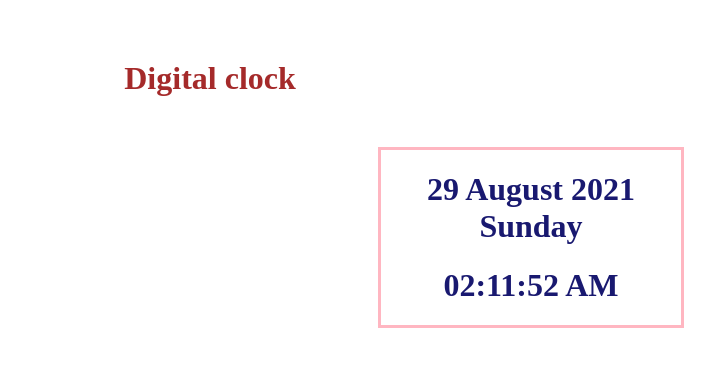
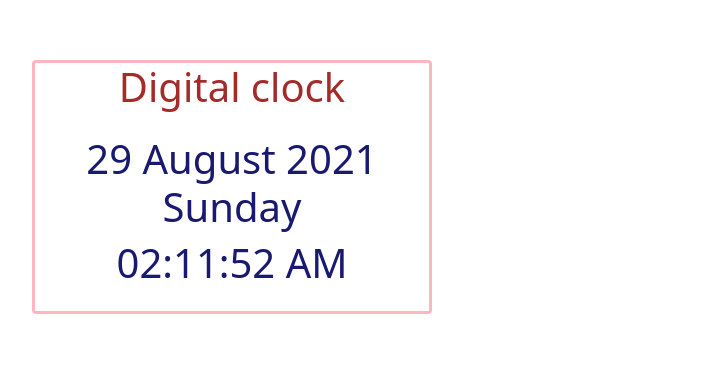
Before and after one commit to deepacg/digital-clock, a plain HTML site: page index.html in a window 1280 px wide. Shown: the part 140-506 px from the top of the page, without its empty margins (430-1145 px from the left). Drawn offline with nearby package versions, Linux system fonts and the light colour scheme.

Commit message:
added bootstrap

```diff
--- a/index.html
+++ b/index.html
@@ -5,14 +5,25 @@
     <meta http-equiv="X-UA-Compatible" content="IE=edge">
     <meta name="viewport" content="width=device-width, initial-scale=1.0">
     <title>Digital clock</title>
+    <link href="https://cdn.jsdelivr.net/npm/bootstrap@5.1.0/dist/css/bootstrap.min.css" rel="stylesheet" integrity="sha384-KyZXEAg3QhqLMpG8r+8fhAXLRk2vvoC2f3B09zVXn8CA5QIVfZOJ3BCsw2P0p/We" crossorigin="anonymous">
 </head>
 <body>
-    <h1 class='title'>Digital clock</h1>
+    <div class="container">
+        <div class='row'>
 
-    <div class='div'>
-        <!-- <h1 class='datetime' id='currentDate'></h1> -->
-        <h1 class='datetime' id='currentDate2'></h1>
-        <h1 class='datetime' id='currentTime'></h1>
+            <div class="col-md-4"></div>
+            <div class="col-md-4">
+
+                    <div class="div card" style="width: 25rem;">
+                        <h1 class='title'>Digital clock</h1>
+                        <div class="card-body">
+                            <h1 class='datetime' id='currentDate2'></h1>
+                            <h1 class='datetime' id='currentTime'></h1>
+                        <!-- <h1 class='datetime' id='currentDate'></h1> -->
+                    </div>
+              </div>
+            </div>
+        </div>
     </div>
 
     <script>
@@ -45,20 +56,20 @@
         }
         showTime()
     </script>
+    <script src="https://cdn.jsdelivr.net/npm/@popperjs/core@2.9.3/dist/umd/popper.min.js" integrity="sha384-eMNCOe7tC1doHpGoWe/6oMVemdAVTMs2xqW4mwXrXsW0L84Iytr2wi5v2QjrP/xp" crossorigin="anonymous"></script>
+    <script src="https://cdn.jsdelivr.net/npm/bootstrap@5.1.0/dist/js/bootstrap.min.js" integrity="sha384-cn7l7gDp0eyniUwwAZgrzD06kc/tftFf19TOAs2zVinnD/C7E91j9yyk5//jjpt/" crossorigin="anonymous"></script>
+
     <style>
         .title{
             text-align: center;
-            margin-top: 200px;
+
             color: brown
         }
         .div{
             border: 3px solid lightpink;
             text-align: center;
-            margin-left: 800px;
-            margin-top: 50px;
-            width: 300px;
+            margin-top: 200px;
             color: midnightblue;
-
         }
 
     </style>
```
